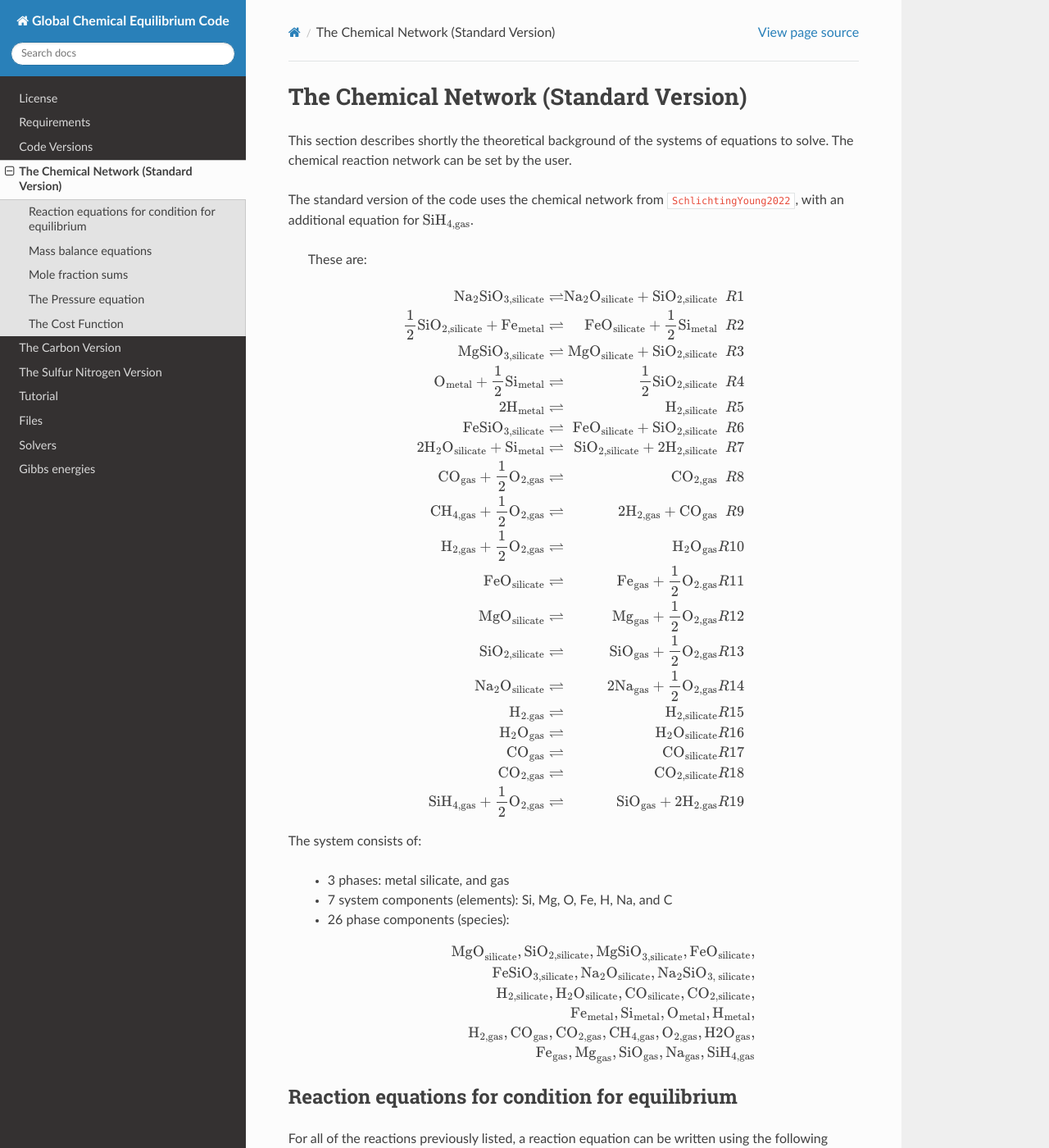
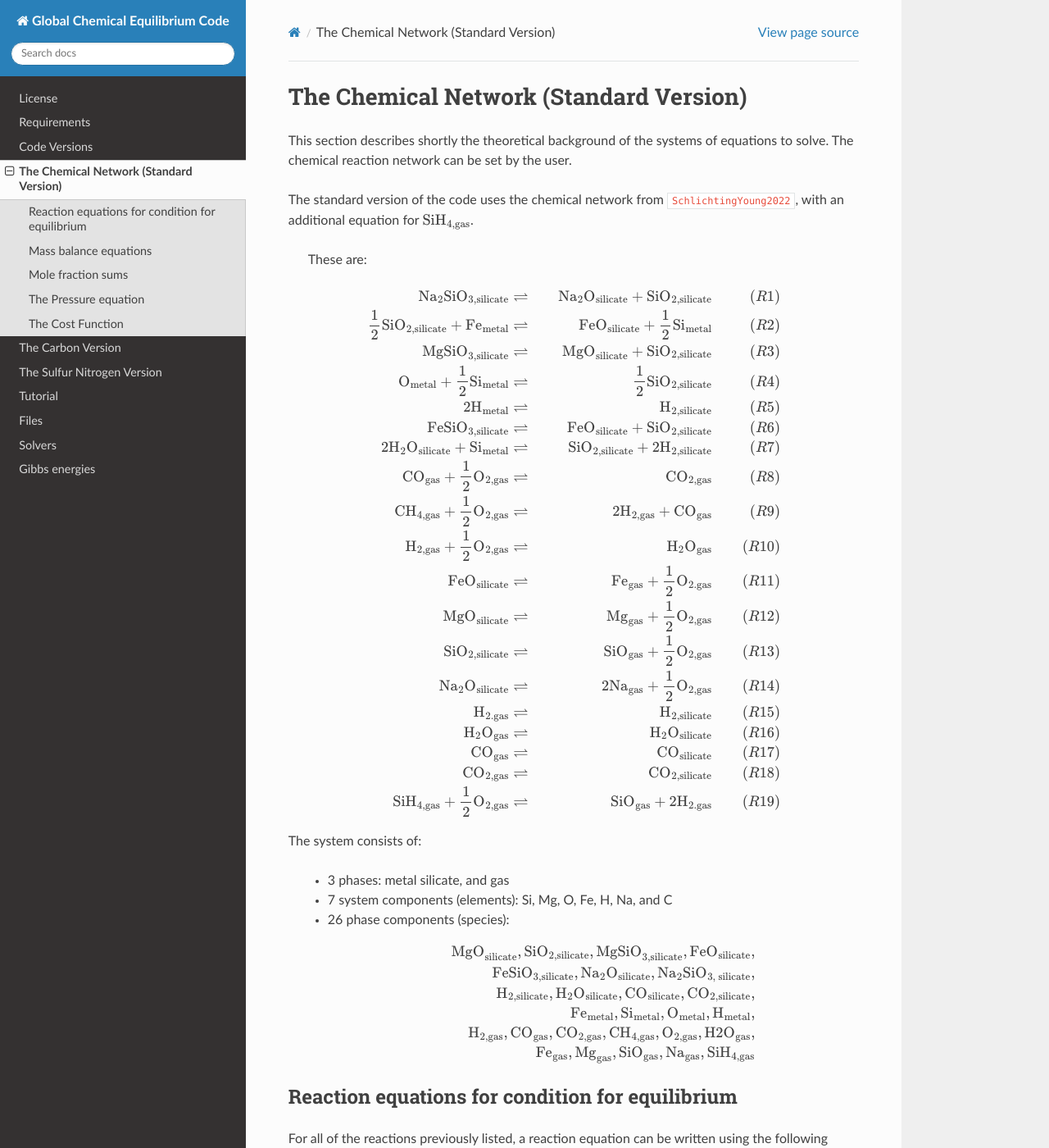
Before and after one commit to ExoInteriors/GlobalChemicalEquilibrium_Release, a Sphinx documentation site: the page built from doc/source/ChemicalNetwork.rst, in a window 1280 px wide and 1400 px high. Shown: the whole window at 82% size. Built offline with Sphinx 7.4.7 and the Read the Docs theme 3.1.0, drawn with Linux system fonts in a browser that asks for light colours; cross-references to code outside the pages are shown as plain code; some of the changed text lies outside the part shown.

Commit message:
update documentation

```diff
--- a/doc/source/ChemicalNetwork.rst
+++ b/doc/source/ChemicalNetwork.rst
@@ -12,25 +12,27 @@ The standard version of the code uses the chemical network from :cite:p:`Schlich
  These are:
 
 .. math::
-	\text{Na}_2 \text{SiO}_\text{3,silicate} & \rightleftharpoons & \text{Na}_2 \text{O}_\text{silicate} + \text{SiO}_\text{2,silicate}                             &	&{R1}\\
-	\frac{1}{2} \text{SiO}_\text{2,silicate} + \text{Fe}_{\text{metal}}  & \rightleftharpoons & \text{FeO}_\text{silicate} + \frac{1}{2}\text{Si}_{\text{metal}}    &	&{R2}\\
-	\text{MgSiO}_\text{3,silicate} & \rightleftharpoons & \text{MgO}_\text{silicate} + \text{SiO}_\text{2,silicate}                                                 &	&{R3}\\
-	\text{O}_{\text{metal}} + \frac{1}{2} \text{Si}_{\text{metal}} & \rightleftharpoons & \frac{1}{2} \text{SiO}_\text{2,silicate}                                  &	&{R4}\\
-	2\text{H}_\text{metal} & \rightleftharpoons & \text{H}_{2,\text{silicate}}                                                                                      &	&{R5}\\
-	\text{FeSiO}_\text{3,silicate} & \rightleftharpoons & \text{FeO}_\text{silicate} + \text{SiO}_\text{2,silicate}                                                 &	&{R6}\\
-	2\text{H}_2 \text{O}_\text{silicate} + \text{Si}_\text{metal} & \rightleftharpoons & \text{SiO}_\text{2,silicate} + 2 \text{H}_{2, \text{silicate}}             &	&{R7}\\
-	\text{CO}_\text{gas} + \frac{1}{2} \text{O}_{2,\text{gas}} & \rightleftharpoons & \text{CO}_{2,\text{gas}}                                                      &	&{R8}\\
-	\text{CH}_{4,\text{gas}} + \frac{1}{2} \text{O}_{2,\text{gas}} & \rightleftharpoons & 2 \text{H}_\text{2,gas} + \text{CO}_\text{gas}                            &	&{R9}\\
-	\text{H}_{2,\text{gas}} + \frac{1}{2}\text{O}_{2,\text{gas}}  & \rightleftharpoons & \text{H}_2 \text{O}_\text{gas}                                             &	&{R10}\\
-	\text{FeO}_\text{silicate} & \rightleftharpoons & \text{Fe}_\text{gas} + \frac{1}{2} \text{O}_{2.\text{gas}}                                                    &	&{R11}\\
-	\text{MgO}_\text{silicate} & \rightleftharpoons & \text{Mg}_\text{gas} + \frac{1}{2} \text{O}_{2,\text{gas}}                                                    &	&{R12}\\
-	\text{SiO}_\text{2,silicate} & \rightleftharpoons & \text{SiO}_\text{gas} + \frac{1}{2} \text{O}_{2,\text{gas}}                                                 &	&{R13}\\
-	\text{Na}_2 \text{O}_\text{silicate} & \rightleftharpoons & 2 \text{Na}_\text{gas} + \frac{1}{2} \text{O}_{2,\text{gas}}                                        &	&{R14}\\
-	\text{H}_{2.\text{gas}}  & \rightleftharpoons & \text{H}_{2,\text{silicate}}                                                                                    &	&{R15}\\
-	\text{H}_2 \text{O}_\text{gas} & \rightleftharpoons & \text{H}_2 \text{O}_\text{silicate}                                                                       &	&{R16}\\
-	\text{CO}_\text{gas} & \rightleftharpoons & \text{CO}_\text{silicate}                                                                                           &	&{R17}\\
-	\text{CO}_{2,\text{gas}} & \rightleftharpoons & \text{CO}_{2, \text{silicate}}                                                                                  &	&{R18}\\
-	\text{SiH}_{4,\text{gas}} + \frac{1}{2} \text{O}_\text{2,gas}  & \rightleftharpoons & \text{SiO}_{\text{gas}} + 2 \text{H}_\text{2.gas}                         &	&{R19}
+	\begin{aligned}
+	\text{Na}_2 \text{SiO}_\text{3,silicate} & \rightleftharpoons & \text{Na}_2 \text{O}_\text{silicate} + \text{SiO}_\text{2,silicate}                             &	&(R1)\\
+	\frac{1}{2} \text{SiO}_\text{2,silicate} + \text{Fe}_{\text{metal}}  & \rightleftharpoons & \text{FeO}_\text{silicate} + \frac{1}{2}\text{Si}_{\text{metal}}    &	&(R2)\\
+	\text{MgSiO}_\text{3,silicate} & \rightleftharpoons & \text{MgO}_\text{silicate} + \text{SiO}_\text{2,silicate}                                                 &	&(R3)\\
+	\text{O}_{\text{metal}} + \frac{1}{2} \text{Si}_{\text{metal}} & \rightleftharpoons & \frac{1}{2} \text{SiO}_\text{2,silicate}                                  &	&(R4)\\
+	2\text{H}_\text{metal} & \rightleftharpoons & \text{H}_{2,\text{silicate}}                                                                                      &	&(R5)\\
+	\text{FeSiO}_\text{3,silicate} & \rightleftharpoons & \text{FeO}_\text{silicate} + \text{SiO}_\text{2,silicate}                                                 &	&(R6)\\
+	2\text{H}_2 \text{O}_\text{silicate} + \text{Si}_\text{metal} & \rightleftharpoons & \text{SiO}_\text{2,silicate} + 2 \text{H}_{2, \text{silicate}}             &	&(R7)\\
+	\text{CO}_\text{gas} + \frac{1}{2} \text{O}_{2,\text{gas}} & \rightleftharpoons & \text{CO}_{2,\text{gas}}                                                      &	&(R8)\\
+	\text{CH}_{4,\text{gas}} + \frac{1}{2} \text{O}_{2,\text{gas}} & \rightleftharpoons & 2 \text{H}_\text{2,gas} + \text{CO}_\text{gas}                            &	&(R9)\\
+	\text{H}_{2,\text{gas}} + \frac{1}{2}\text{O}_{2,\text{gas}}  & \rightleftharpoons & \text{H}_2 \text{O}_\text{gas}                                             &	&(R10)\\
+	\text{FeO}_\text{silicate} & \rightleftharpoons & \text{Fe}_\text{gas} + \frac{1}{2} \text{O}_{2.\text{gas}}                                                    &	&(R11)\\
+	\text{MgO}_\text{silicate} & \rightleftharpoons & \text{Mg}_\text{gas} + \frac{1}{2} \text{O}_{2,\text{gas}}                                                    &	&(R12)\\
+	\text{SiO}_\text{2,silicate} & \rightleftharpoons & \text{SiO}_\text{gas} + \frac{1}{2} \text{O}_{2,\text{gas}}                                                 &	&(R13)\\
+	\text{Na}_2 \text{O}_\text{silicate} & \rightleftharpoons & 2 \text{Na}_\text{gas} + \frac{1}{2} \text{O}_{2,\text{gas}}                                        &	&(R14)\\
+	\text{H}_{2.\text{gas}}  & \rightleftharpoons & \text{H}_{2,\text{silicate}}                                                                                    &	&(R15)\\
+	\text{H}_2 \text{O}_\text{gas} & \rightleftharpoons & \text{H}_2 \text{O}_\text{silicate}                                                                       &	&(R16)\\
+	\text{CO}_\text{gas} & \rightleftharpoons & \text{CO}_\text{silicate}                                                                                           &	&(R17)\\
+	\text{CO}_{2,\text{gas}} & \rightleftharpoons & \text{CO}_{2, \text{silicate}}                                                                                  &	&(R18)\\
+	\text{SiH}_{4,\text{gas}} + \frac{1}{2} \text{O}_\text{2,gas}  & \rightleftharpoons & \text{SiO}_{\text{gas}} + 2 \text{H}_\text{2.gas}                         &	&(R19)
+	\end{aligned}
 
 The system consists of:
 
@@ -175,7 +177,9 @@ The Carbon Version
 The `carbon version` replaces equation R19 of the `standard version` with
 
 .. math::
-	\text{C}_{\text{metal}} + \text{O}_{\text{metal}} & \rightleftharpoons & \text{CO}_{\text{silicate}}                 &       &{R19}\\
+	\begin{aligned}
+	\text{C}_{\text{metal}} + \text{O}_{\text{metal}} & \rightleftharpoons & \text{CO}_{\text{silicate}}  &      &(R19)\\
+	\end{aligned}
 
 See :cite:p:`Werlen2025`.
 
@@ -190,13 +194,15 @@ The Sulfur Nitrogen Version
 The `sulfur nitrogen version` adds the following reactions to the `standard version`:
 
 .. math::
-	4 \text{FeO}_{1.5,\text{silicate}} & \rightleftharpoons & 4 \text{FeO}_{\text{silicate}} + \text{O2}_{\text{gas}} & &{R20}\\
-	\text{FeS}_{\text{silicate}} & \rightleftharpoons & \text{Fe}_{\text{metal}} + \text{S}_{\text{metal}} & &{R21}\\
-	2 \text{FeO}_{\text{silicate}} + 2 \text{SO2}_{\text{gas}} + \text{O2}_{\text{gas}} & \rightleftharpoons & 2 \text{FeSO4}_{\text{silicate}} & &{R22}\\
-	\text{H2S}_{\text{gas}} + \text{O2}_{\text{gas}} & \rightleftharpoons & \text{SO2}_{\text{gas}} + \text{H2}_{\text{gas}} & &{R23}\\
-	3 \text{H2}_{\text{silicate}} + \text{FeO}_{\text{silicate}} + \text{SO2}_{\text{gas}} & \rightleftharpoons & 3 \text{H2O}_{\text{silicate}} + \text{FeS}_{\text{silicate}} & &{R24}\\
-	\text{N2}_{\text{gas}} & \rightleftharpoons & \text{N2}_{\text{silicate}} & &{R25}\\
-	3 \text{H2}_{\text{gas}} + \text{N2}_{\text{gas}} & \rightleftharpoons & 2 \text{NH3}_{\text{gas}} & &{R26}\\
-	\text{HCN}_{\text{gas}} + 3 \text{H2}_{\text{gas}} & \rightleftharpoons & \text{NH3}_{\text{gas}} + \text{CH4}_{\text{gas}} & &{R27}
+	\begin{aligned}
+	4 \text{FeO}_{1.5,\text{silicate}} & \rightleftharpoons & 4 \text{FeO}_{\text{silicate}} + \text{O2}_{\text{gas}} & &(R20)\\
+	\text{FeS}_{\text{silicate}} & \rightleftharpoons & \text{Fe}_{\text{metal}} + \text{S}_{\text{metal}} & &(R21)\\
+	2 \text{FeO}_{\text{silicate}} + 2 \text{SO2}_{\text{gas}} + \text{O2}_{\text{gas}} & \rightleftharpoons & 2 \text{FeSO4}_{\text{silicate}} & &(R22)\\
+	\text{H2S}_{\text{gas}} + \text{O2}_{\text{gas}} & \rightleftharpoons & \text{SO2}_{\text{gas}} + \text{H2}_{\text{gas}} & &(R23)\\
+	3 \text{H2}_{\text{silicate}} + \text{FeO}_{\text{silicate}} + \text{SO2}_{\text{gas}} & \rightleftharpoons & 3 \text{H2O}_{\text{silicate}} + \text{FeS}_{\text{silicate}} & &(R24)\\
+	\text{N2}_{\text{gas}} & \rightleftharpoons & \text{N2}_{\text{silicate}} & &(R25)\\
+	3 \text{H2}_{\text{gas}} + \text{N2}_{\text{gas}} & \rightleftharpoons & 2 \text{NH3}_{\text{gas}} & &(R26)\\
+	\text{HCN}_{\text{gas}} + 3 \text{H2}_{\text{gas}} & \rightleftharpoons & \text{NH3}_{\text{gas}} + \text{CH4}_{\text{gas}} & &(R27)
+	\end{aligned}
 
 See Werlen et al. (2026, in review).
--- a/doc/source/conf.py
+++ b/doc/source/conf.py
@@ -8,7 +8,7 @@
 
 project = 'Global Chemical Equilibrium Code'
 copyright = '2025, Simon Grimm'
-author = 'Simon Grimm, Aaron Werlen, Caroline Dorn, Edward Young'
+author = 'Simon Grimm, Aaron Werlen, Annika Salmi, Caroline Dorn, Edward Young'
 
 # -- General configuration ---------------------------------------------------
 # https://www.sphinx-doc.org/en/master/usage/configuration.html#general-configuration
--- a/doc/source/index.rst
+++ b/doc/source/index.rst
@@ -16,7 +16,7 @@ A high-performance numerical framework designed to simulate the multi-phase chem
 planet's atmosphere, magma ocean, and metallic core.
 
 
-Main Authors: Simon Grimm, Aaron Werlen, Caroline Dorn. ETH Zürich, Switzerland.
+Main Authors: Simon Grimm, Aaron Werlen, Annika Salmi, Caroline Dorn. ETH Zürich, Switzerland.
 
 Based on the Chemical Equilibrium Code from Hilke Schlichting and Edward Young (2022).
 
```
Also changed, not shown: README.md (+1 -1 lines).
